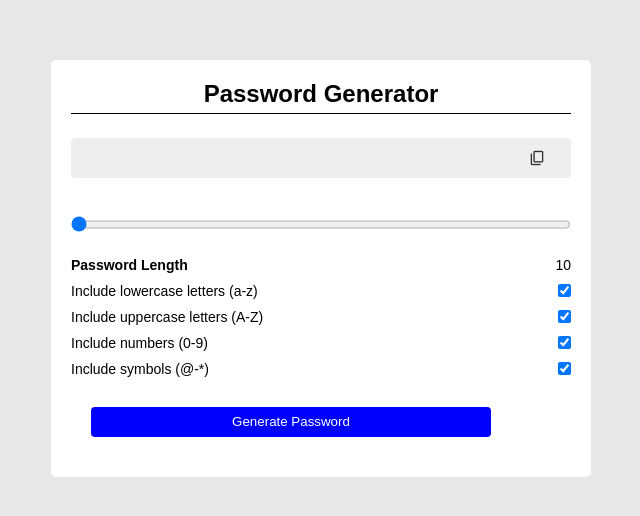
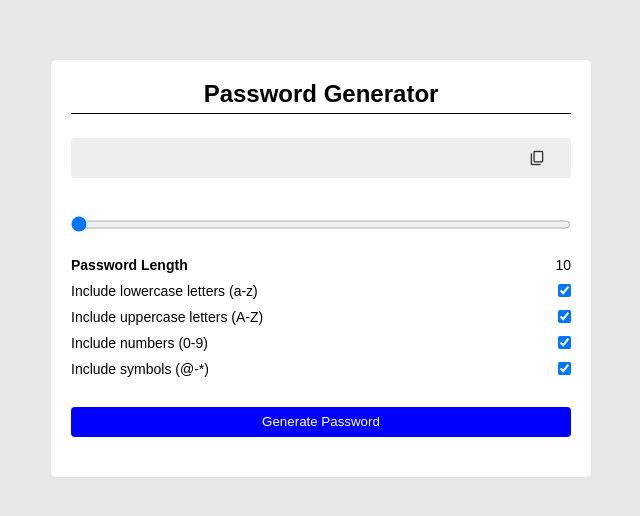
Before and after one commit to elfadili-ae/random-password-generator, a plain HTML site: page index.html in a window 1280 px wide. Shown: the part 132-648 px from the top of the page, without its empty margins (319-959 px from the left). Drawn offline with nearby package versions, Linux system fonts and the light colour scheme.

Commit message:
Fix: generate password button centered

```diff
--- a/styles.css
+++ b/styles.css
@@ -75,9 +75,9 @@ input[type="range"] {
 }
 
 .container button {
-    width: 80%;
+    width: 100%;
     height: 30px;
-    margin: 20px 20px;
+    margin: 20px auto;
     box-sizing: content-box;
     background-color: blue;
     color: white;
```
